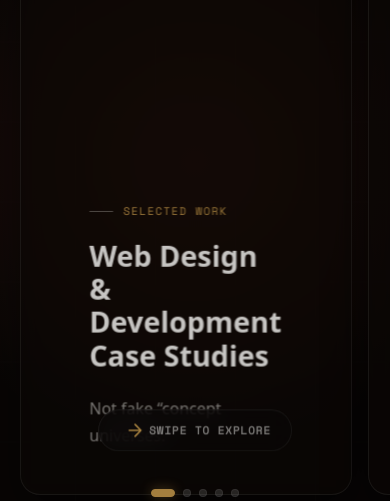
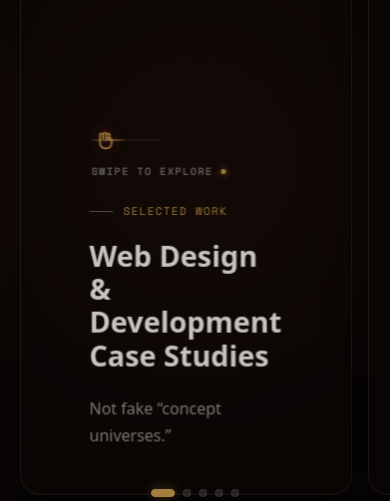
Before and after one commit to Goutamdhanani/site2, a React (Vite) app: page / in a window 390 px wide. Shown: the part 1060-1561 px from the top of the page. Built offline with nearby package versions, Linux system fonts and the light colour scheme; no server answers; a web font is replaced by a local one.

Commit message:
feat: add premium mobile swipe indicator and fix text overlap in case studies

```diff
--- a/src/components/CaseStudies.jsx
+++ b/src/components/CaseStudies.jsx
@@ -66,7 +66,6 @@ export default function CaseStudies() {
   const [isMobile, setIsMobile] = useState(false);
   const [activeIndex, setActiveIndex] = useState(0);
   const [isVisible, setIsVisible] = useState(false);
-  const [hasScrolled, setHasScrolled] = useState(false);
 
   // Monitor visibility of the section to suspend active RAF loop when off-screen
   useEffect(() => {
@@ -178,9 +177,6 @@ export default function CaseStudies() {
     });
 
     setActiveIndex(closestCardIndex);
-    if (!hasScrolled && closestCardIndex > 0) {
-      setHasScrolled(true);
-    }
   };
 
   // Run updates once on visibility or native mobile scroll
@@ -519,6 +515,23 @@ export default function CaseStudies() {
           <div className="cs-card__box" style={{ background: 'transparent', border: 'none', boxShadow: 'none', backdropFilter: 'none' }}>
             <div className="cs-card__inner" style={{ display: 'flex', flexDirection: 'column', justifyContent: 'center', height: '100%', padding: isMobile ? '0 24px' : '40px' }}>
               <div className="cs-card__content" style={{ maxWidth: '600px', width: '100%', opacity: 1 }}>
+                {isMobile && (
+                  <div className="cs-title-swipe-indicator">
+                    <div className="cs-swipe-gesture">
+                      <div className="cs-swipe-track-glowing" />
+                      <div className="cs-swipe-hand-icon">
+                        <svg width="20" height="20" viewBox="0 0 24 24" fill="none" stroke="currentColor" strokeWidth="2" strokeLinecap="round" strokeLinejoin="round">
+                          <path d="M18 11V6a2 2 0 0 0-2-2v0a2 2 0 0 0-2 2v5" />
+                          <path d="M14 10V5a2 2 0 0 0-2-2v0a2 2 0 0 0-2 2v5" />
+                          <path d="M10 10.5V6a2 2 0 0 0-2-2v0a2 2 0 0 0-2 2v4.5" />
+                          <path d="M6 10v6a6 6 0 0 0 6 6h2a6 6 0 0 0 6-6v-5" />
+                          <path d="M18 11a2 2 0 0 0-2-2v0a2 2 0 0 0-2 2" />
+                        </svg>
+                      </div>
+                    </div>
+                    <span className="cs-swipe-text">Swipe to explore</span>
+                  </div>
+                )}
                 <p className="eyebrow" style={{ color: 'var(--accent-ember)', letterSpacing: '0.25em', marginBottom: '20px' }}>
                   Selected Work
                 </p>
@@ -672,17 +685,8 @@ export default function CaseStudies() {
         ))}
       </div>
 
-      {/* Mobile Swipe Indicator + Dot Pagination */}
+      {/* Mobile Dot Pagination */}
       {isMobile && (
-        <>
-          <div className={`cs-swipe-hint ${hasScrolled ? 'cs-swipe-hint--hidden' : ''}`}>
-            <div className="cs-swipe-hint__arrow">
-              <svg width="20" height="20" viewBox="0 0 24 24" fill="none">
-                <path d="M5 12h14M12 5l7 7-7 7" stroke="currentColor" strokeWidth="2" strokeLinecap="round" strokeLinejoin="round"/>
-              </svg>
-            </div>
-            <span className="cs-swipe-hint__text">Swipe to explore</span>
-          </div>
         <div className="cs-dot-pagination">
           {[0, ...projects.map((_, i) => i + 1)].map((dotIdx) => (
             <span
@@ -692,7 +696,6 @@ export default function CaseStudies() {
             />
           ))}
         </div>
-        </>
       )}
     </section>
   );
--- a/src/styles/cinematic.css
+++ b/src/styles/cinematic.css
@@ -1161,3 +1161,98 @@ html, body, .cinematic-wrapper {
   border-color: var(--dot-accent, var(--accent-ember));
   box-shadow: 0 0 12px color-mix(in srgb, var(--dot-accent, var(--accent-ember)) 40%, transparent);
 }
+
+/* ═══════════════════════════════════════════════════════════════
+   TITLE CARD MOBILE SWIPE INDICATOR
+   ═══════════════════════════════════════════════════════════════ */
+.cs-title-swipe-indicator {
+  display: flex;
+  flex-direction: column;
+  align-items: flex-start;
+  gap: 12px;
+  margin-bottom: 24px;
+  padding-left: 2px;
+}
+
+.cs-swipe-gesture {
+  position: relative;
+  width: 70px;
+  height: 24px;
+  display: flex;
+  align-items: center;
+}
+
+/* Horizontal Track Line */
+.cs-swipe-gesture::before {
+  content: '';
+  position: absolute;
+  left: 0;
+  right: 0;
+  height: 2px;
+  background: rgba(255, 255, 255, 0.08);
+  border-radius: 2px;
+}
+
+/* Glowing segment traveling along the track */
+.cs-swipe-track-glowing {
+  position: absolute;
+  left: 0;
+  height: 2px;
+  background: linear-gradient(90deg, transparent, var(--accent-ember), transparent);
+  width: 35px;
+  border-radius: 2px;
+  animation: csTrackSwipe 2.2s infinite cubic-bezier(0.4, 0, 0.2, 1);
+}
+
+/* Glowing hand icon moving horizontally */
+.cs-swipe-hand-icon {
+  position: absolute;
+  left: 0;
+  color: var(--accent-ember);
+  filter: drop-shadow(0 0 8px rgba(249, 87, 56, 0.5));
+  animation: csHandSwipe 2.2s infinite cubic-bezier(0.4, 0, 0.2, 1);
+  display: flex;
+  align-items: center;
+  justify-content: center;
+}
+
+.cs-swipe-text {
+  font-family: var(--font-mono);
+  font-size: 10px;
+  font-weight: 600;
+  letter-spacing: 0.15em;
+  text-transform: uppercase;
+  color: rgba(255, 255, 255, 0.45);
+  display: flex;
+  align-items: center;
+  gap: 8px;
+}
+
+.cs-swipe-text::after {
+  content: '';
+  display: inline-block;
+  width: 5px;
+  height: 5px;
+  border-radius: 50%;
+  background: var(--accent-ember);
+  box-shadow: 0 0 8px var(--accent-ember);
+  animation: csBlink 1.5s infinite ease-in-out;
+}
+
+@keyframes csTrackSwipe {
+  0% { left: 0px; opacity: 0; }
+  15% { opacity: 0.8; }
+  85% { opacity: 0.8; }
+  100% { left: 35px; opacity: 0; }
+}
+
+@keyframes csHandSwipe {
+  0% { transform: translateX(0) scale(1); }
+  50% { transform: translateX(35px) scale(0.9) rotate(-10deg); }
+  100% { transform: translateX(0) scale(1); }
+}
+
+@keyframes csBlink {
+  0%, 100% { opacity: 0.3; }
+  50% { opacity: 1; }
+}
```
Lines whose indentation alone changed are shown as unchanged.
